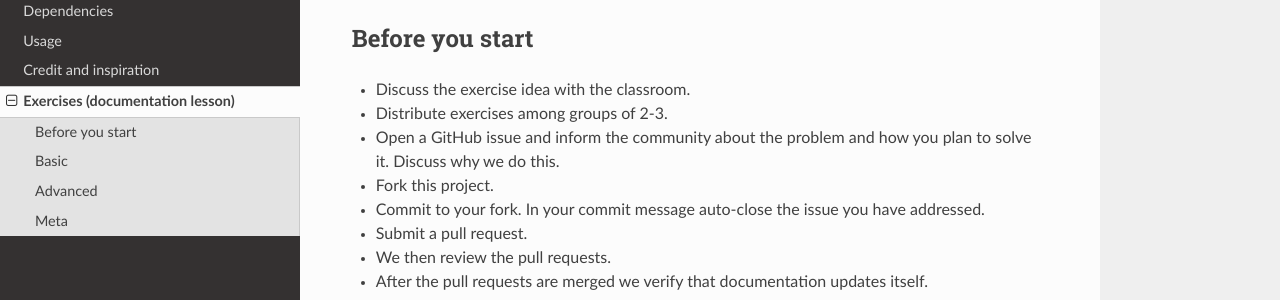
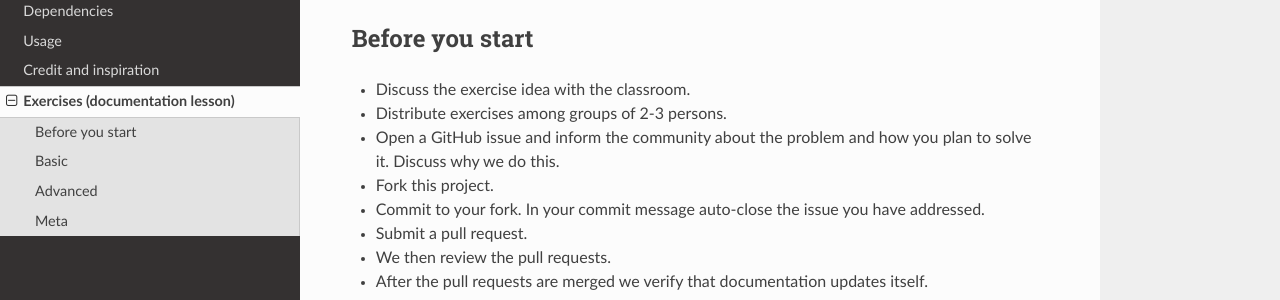
Before and after one commit to zenBen/word-count, a Sphinx documentation site: the page built from doc/exercises.rst, in a window 1280 px wide and 1246 px high. Shown: the part 138-438 px from the top of the window. Built offline with Sphinx 7.4.7 and the Read the Docs theme 2.0.0, drawn with Linux system fonts in a browser that asks for light colours.

Commit message:
rephrase

```diff
--- a/doc/exercises.rst
+++ b/doc/exercises.rst
@@ -7,7 +7,7 @@ Before you start
 ----------------
 
 - Discuss the exercise idea with the classroom.
-- Distribute exercises among groups of 2-3.
+- Distribute exercises among groups of 2-3 persons.
 - Open a GitHub issue and inform the community about the problem and how you
   plan to solve it. Discuss why we do this.
 - Fork this project.
```
